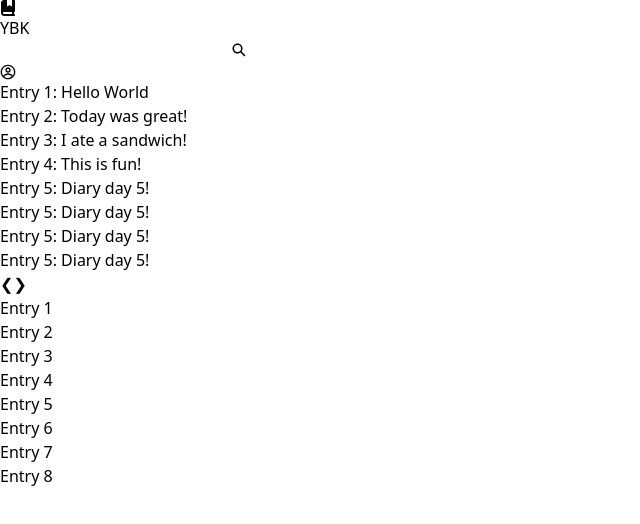
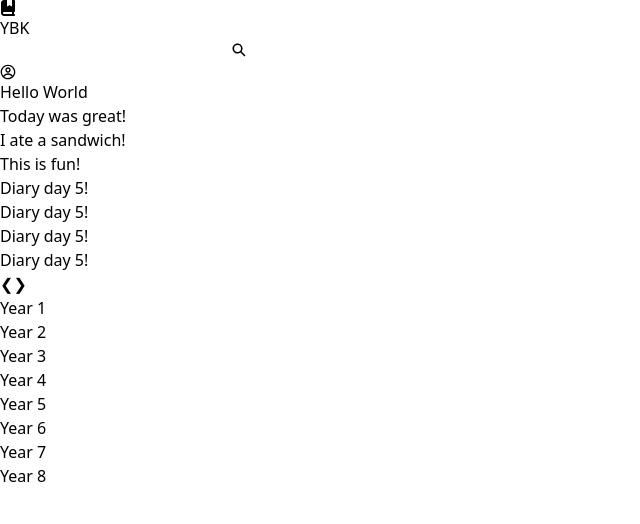
Before and after one commit to Hardelzs/year-book, a React (Vite) app: page / in a window 1280 px wide. Shown: the top 524 px of the page, without its empty margins (0-640 px from the left). Built offline with nearby package versions, Linux system fonts and the light colour scheme.

Commit message:
uploaded to go form one pages to another

```diff
--- a/src/App.jsx
+++ b/src/App.jsx
@@ -1,20 +1,20 @@
-import { BrowserRouter as Router, Routes, Route } from "react-router-dom"
-import YearBook from "./Components/YearBook"
-import Null from "./Components/Null"
+import { BrowserRouter as Router, Routes, Route } from "react-router-dom";
+import YearBook from "./Components/YearBook";
+import EntryPage from "./Components/EntryPage";
+import Year1 from "./Components/Year1";
 
 
-const App = () => {
+function App() {
   return (
     <Router>
-      {/* <nav>
-        <Link to="/" className="">YearBook</Link> | <Link to="/null">Null</Link>
-      </nav> */}
       <Routes>
-        <Route path="/" element={<YearBook/>}></Route>
-        <Route path="/null" element={<Null />}></Route>
+        <Route path="/" element={<YearBook></YearBook>} />
+        <Route path="/entry" element={<EntryPage/>} />
+        <Route path="/Year1" element={<Year1/>} />
+        {/* same add for others */}
       </Routes>
     </Router>
-  )
+  );
 }
 
-export default App
+export default App;
--- /dev/null
+++ b/src/Components/EntryPage.jsx
@@ -0,0 +1,12 @@
+
+const EntryPage = () => {
+
+
+  return (
+    <div className="p-4">
+        hello people
+    </div>
+  );
+};
+
+export default EntryPage;
--- a/src/Components/Null.jsx
+++ /dev/null
@@ -1,9 +0,0 @@
-
-
-const Null = () => {
-  return (
-    <div>Nulllllllllllll</div>
-  )
-}
-
-export default Null
--- /dev/null
+++ b/src/Components/Year1.jsx
@@ -0,0 +1,11 @@
+
+
+const Year1 = () => {
+  return (
+    <div>
+      it&apos;s year 1
+    </div>
+  )
+}
+
+export default Year1
--- a/src/Components/YearBook.jsx
+++ b/src/Components/YearBook.jsx
@@ -3,15 +3,35 @@ import { IoSearchSharp } from "react-icons/io5";
 import { FaBookBookmark } from "react-icons/fa6";
 import diaryData from "../data/data.json";
 import { useEffect, useState } from "react";
-import { useNavigate } from 'react-router-dom';
+import { useNavigate } from "react-router-dom";
+
+const YearBook = () => {
+  const navigate = useNavigate();
 
 
-const YearBook = () => {
-  const navigate = useNavigate()
+
+  const idToComponentMap = {
+    1: "/Year1",
+    2: "/entry",
+    3: "/sandwich",
+    4: "/fun",
+    5: "/diary5",
+    6: "/diary6",
+    7: "/diary7",
+    8: "/diary8",
+  };
 
   const handleNavigation = (entry) => {
-    navigate(`/entry/${entry.id}`, { state:{ entry }});
+    const route = idToComponentMap[entry.id];
+    if(route) {
+      navigate(route);
+    } else {
+      console.error(`No route found for ID: ${entry.id}`);
+
+    }
   }
+
+
   const [slideIndex, setSlideIndex] = useState(1);
 
   const showSlides = (n) => {
@@ -82,16 +102,16 @@ const YearBook = () => {
           {/* Diary Entry Display */}
           {diaryData.entries.map((entry, index) => (
             <div
-              key={index}
+              key={entry.id}
               className={`${
                 slideIndex === index + 1 ? "block" : "hidden"
               } text-center`}
             >
               <div
-                className={`flex-shrink-0 w-80 h-60 bg-green-400 justify-center items-center flex mx-auto ${
+                className={`flex-shrink-0 w-80 h-60 bg-green-400 justify-center items-center flex mx-auto cursor-pointer ${
                   slideIndex === index + 1 ? "scale-110 w-96 h-80" : ""
                 }`}
-                onClick={() => handleNavigation(index)}
+                onClick={() => handleNavigation(entry)}
               >
                 <h1 className="text-white font-bold text-lg">{entry.text}</h1>
               </div>
@@ -125,7 +145,7 @@ const YearBook = () => {
                 onClick={() => currentSlide(index + 1)}
               >
                 <div className="w-20 h-12 bg-green-300 flex items-center justify-center">
-                  <span className="text-xs font-bold text-black">{`Entry ${
+                  <span className="text-xs font-bold text-black">{`Year ${
                     index + 1
                   }`}</span>
                 </div>
--- a/src/Data/Data.json
+++ b/src/Data/Data.json
@@ -1,12 +1,12 @@
 {
-    "entries": [
-        { "text": "Entry 1: Hello World" },
-        { "text": "Entry 2: Today was great!" },
-        { "text": "Entry 3: I ate a sandwich!" },
-        { "text": "Entry 4: This is fun!" },
-        { "text": "Entry 5: Diary day 5!" },
-        { "text": "Entry 5: Diary day 5!" },
-        { "text": "Entry 5: Diary day 5!" },
-        { "text": "Entry 5: Diary day 5!" }
-    ]
+  "entries": [
+    { "text": "Hello World", "id": 1 },
+    { "text": "Today was great!", "id" : 2 },
+    { "text": "I ate a sandwich!", "id" : 3 },
+    { "text": "This is fun!", "id" : 4 },
+    { "text": "Diary day 5!", "id" : 5 },
+    { "text": "Diary day 5!", "id" : 6 },
+    { "text": "Diary day 5!", "id" : 7 },
+    { "text": "Diary day 5!", "id" : 8 }
+  ]
 }
```
Also changed, not shown: src/Components/EntryDetails.jsx (deleted).
